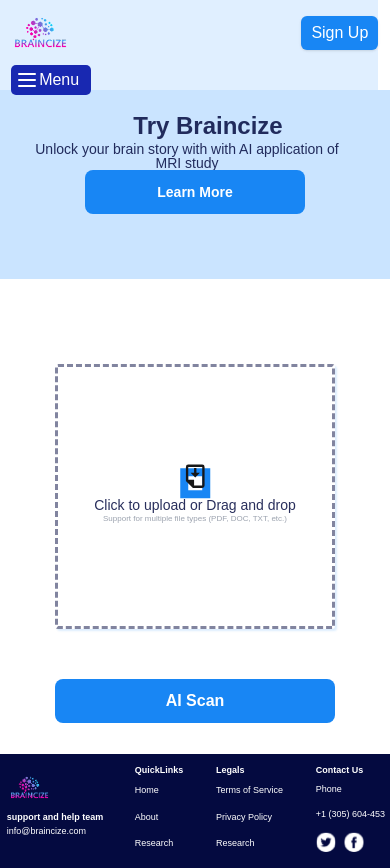
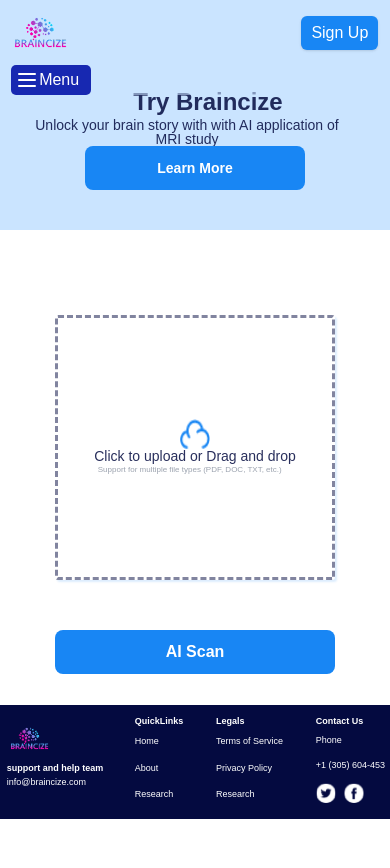
Before and after one commit to patrickowor/Braincize-Web, a Next.js app: page /aiscan in a window 390 px wide. After the commit the page ends 844 px from the top, so only its background shows below. Built offline with nearby package versions, Linux system fonts and the light colour scheme.

Commit message:
edited styling for aiscan on desktop and mobile view

```diff
--- a/src/app/aiscan/aiscan.module.css
+++ b/src/app/aiscan/aiscan.module.css
@@ -1,15 +1,12 @@
 .aiscan{
     justify-self: center;
     text-align: center;
-    padding-top: 50px;
 }
 .aiscanTop{
     width: 1440px;
     height: 406px;
-    position: inherit;
-    top: 219px;
     padding: 24px 179px;
-    gap: 24px;
+    padding-top: 70px;
     background-color: #CAE4FF;
 }
 .aiscanTopH2{
@@ -47,6 +44,8 @@
     width: 1138px;
     height: 1215px;
     position: relative;
+    justify-items: center;
+    text-align: center;
     top: 85px;
     gap: 82px;
     text-align: center;
@@ -55,10 +54,8 @@
 
 .upload_area {
     border: 3px dashed #040A4080;
-    width: 1138px;
-    height: 1050px;
-    justify-items: center;
-    align-items: center;
+    width: 838px;
+    height: 500px;
     align-content: center;
     border-radius: 12px;
     padding: 60px 20px;
@@ -73,8 +70,7 @@
     justify-items: center;
     justify-self: center;
     height: 75px;
-    rotate: 180deg;
-    border: 8.06px solid #1886F4;
+    transform: rotateX('180deg');
 }
 
 .upload_text {
@@ -99,7 +95,7 @@
     display: none;
 }
 .fileButton{
-    width: 1138px;
+    width: 838px;
     height: 83px;
     border-radius: 12px;
     padding: 10px;
@@ -114,10 +110,10 @@
 @media(max-width:600px){
     .aiscanTop{
         width: 390px;
-        height: 189px;
+        height: 230px;
         gap: 12px;
         padding: 24px;
-        margin-top: 40px;
+        padding-top: 90px;
     }
     .aiscanTopH2{
         font-size: 24px;
@@ -158,7 +154,6 @@
     .upload_icon{
         width: 30.26px;
         height: 30.26px;
-        rotate: 180deg;
     }
     .upload_text{
         font-size: 14px;
--- a/src/app/aiscan/page.tsx
+++ b/src/app/aiscan/page.tsx
@@ -1,4 +1,5 @@
 import aiStyle from "./aiscan.module.css"
+import Image from "next/image"
 
 export default function Aiscan(){
     return(<div className={aiStyle.aiscan}>
@@ -8,13 +9,17 @@
             <button className={aiStyle.aiscanTopButton}>Learn More</button>
         </div>
         <div className={aiStyle.upload_container}>
-            <div className={aiStyle.upload_area} id="uploadArea">
-                <div className={aiStyle.upload_icon}><svg width="28" height="28" viewBox="0 0 24 24" fill="currentColor">
-                    <path d="M14,2H6A2,2 0 0,0 4,4V20A2,2 0 0,0 6,22H18A2,2 0 0,0 20,20V8L14,2M18,20H6V4H13V9H18V20Z" />
-                    <path d="M12,11L16,15H13V19H11V15H8L12,11Z" />
-                </svg></div>
+            <div className={aiStyle.upload_area}>
+                <label id="uploadArea" htmlFor="fileInput">
+                <Image className={aiStyle.upload_icon}
+                    src={"/images/Vector.png"}
+                    alt="Braincize"
+                    width={100}
+                    height={109}
+                />
                 <div className={aiStyle.upload_text}>Click to upload or Drag and drop</div>
                 <div className={aiStyle.upload_subtext}>Support for multiple file types (PDF, DOC, TXT, etc.)</div>
+                </label>
                 <input type="file" id="fileInput" className={aiStyle.file_input} multiple accept=".pdf,.doc,.docx,.txt,.jpg,.jpeg,.png"/>
             </div>
             <button className={aiStyle.fileButton}>AI Scan</button>
```
Also changed, not shown: public/images/Vector.png (added).
